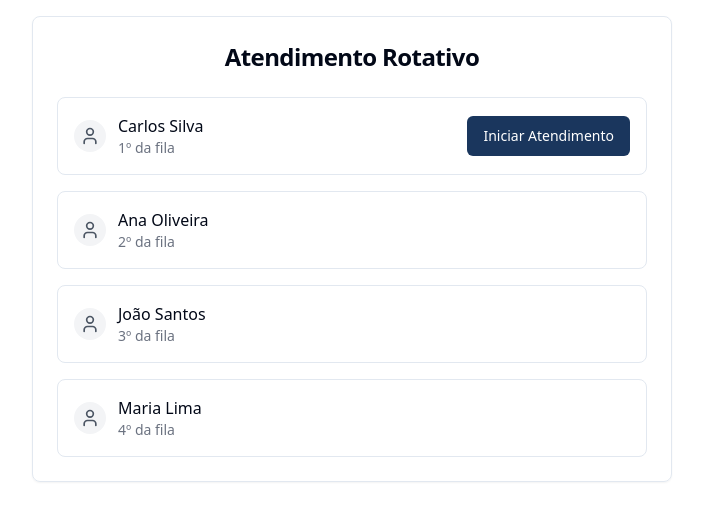
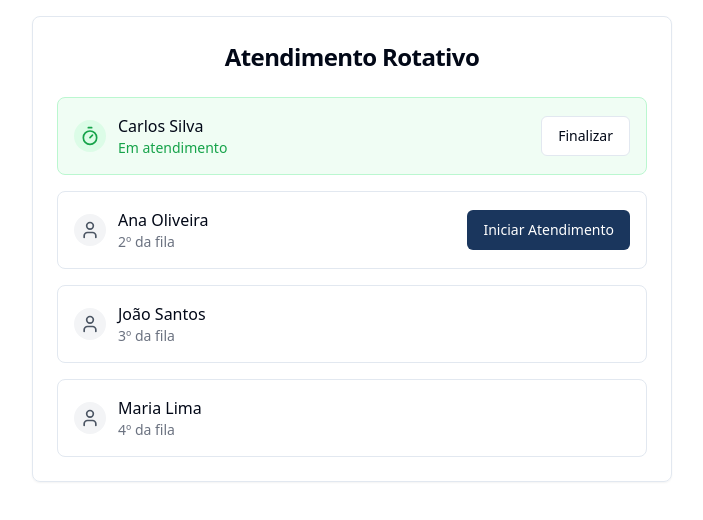
Before and after one commit to wandersonmk/attendant-rotary-manager, a React (Vite) app: page /atendimento in a window 1280 px wide. Shown: the top 520 px of the page, without its empty margins (288-991 px from the left). Built offline with nearby package versions, Linux system fonts and the light colour scheme.

Commit message:
Fix button visibility for atendimento
Ensure the "Iniciar Atendimento" button appears for the next available vendedor when one is already in atendimento.
[skip gpt_engineer]

```diff
--- a/src/pages/AtendimentoRotativo.tsx
+++ b/src/pages/AtendimentoRotativo.tsx
@@ -26,7 +26,7 @@ interface Vendedor {
 
 const AtendimentoRotativo = () => {
   const [vendedores, setVendedores] = useState<Vendedor[]>([
-    { id: 1, nome: "Carlos Silva", status: "aguardando", posicao: 1, vendas: 0, valorVendas: 0 },
+    { id: 1, nome: "Carlos Silva", status: "atendendo", posicao: 1, vendas: 0, valorVendas: 0 },
     { id: 2, nome: "Ana Oliveira", status: "aguardando", posicao: 2, vendas: 0, valorVendas: 0 },
     { id: 3, nome: "João Santos", status: "aguardando", posicao: 3, vendas: 0, valorVendas: 0 },
     { id: 4, nome: "Maria Lima", status: "aguardando", posicao: 4, vendas: 0, valorVendas: 0 },
@@ -118,6 +118,11 @@ const AtendimentoRotativo = () => {
     setVendedorFinalizando(null);
   };
 
+  // Encontra o primeiro vendedor aguardando na fila
+  const proximoVendedor = vendedores
+    .filter((v) => v.status === "aguardando")
+    .sort((a, b) => a.posicao - b.posicao)[0];
+
   const vendedoresOrdenados = [...vendedores].sort((a, b) => a.posicao - b.posicao);
 
   return (
@@ -168,21 +173,22 @@ const AtendimentoRotativo = () => {
                     </p>
                   </div>
                 </div>
-                {vendedor.status === "aguardando" && vendedor.posicao === 1 && (
+                {vendedor.status === "atendendo" ? (
                   <Button
-                    onClick={() => handleIniciarAtendimento(vendedor.id)}
-                    variant="default"
-                  >
-                    Iniciar Atendimento
-                  </Button>
-                )}
-                {vendedor.status === "atendendo" && (
-                  <Button
+                    variant="outline"
                     onClick={() => handleFinalizarAtendimento(vendedor.id)}
-                    variant="outline"
                   >
                     Finalizar
                   </Button>
+                ) : (
+                  proximoVendedor?.id === vendedor.id && (
+                    <Button
+                      variant="default"
+                      onClick={() => handleIniciarAtendimento(vendedor.id)}
+                    >
+                      Iniciar Atendimento
+                    </Button>
+                  )
                 )}
               </div>
             ))}
```
